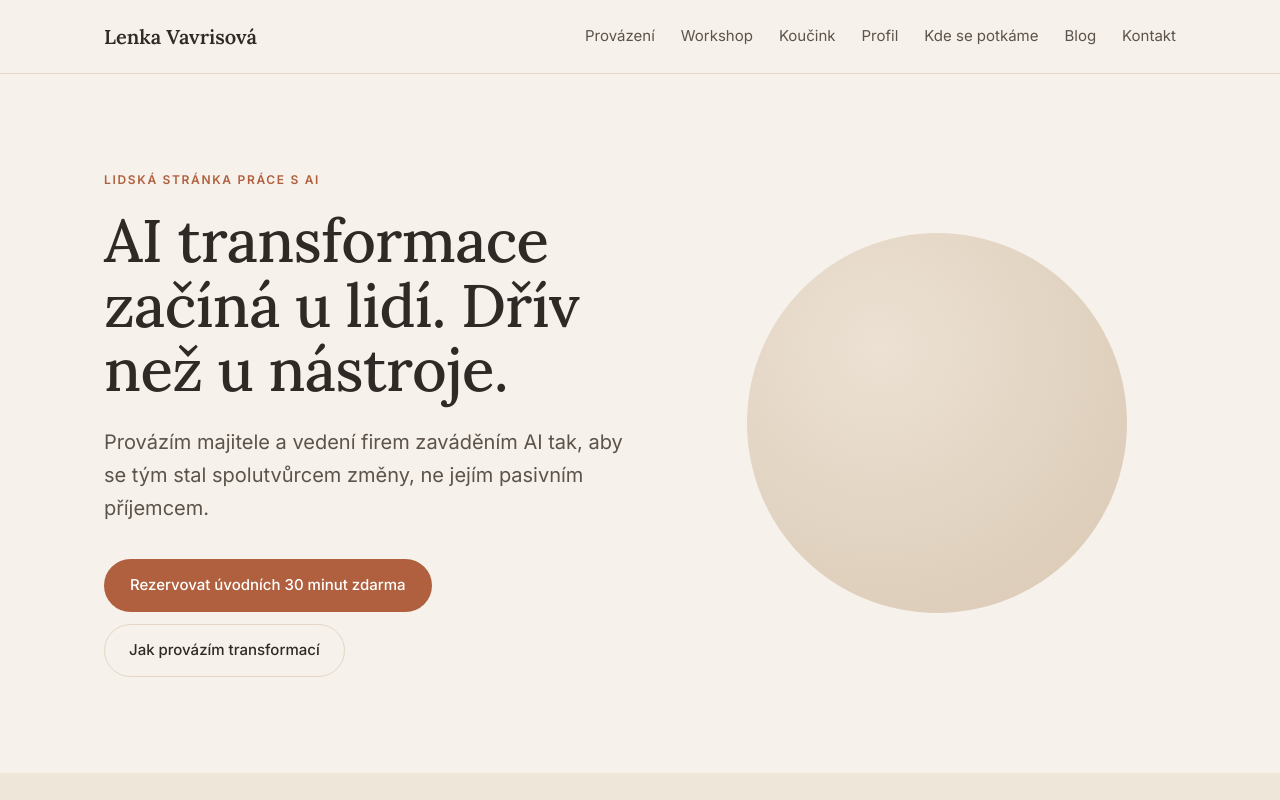
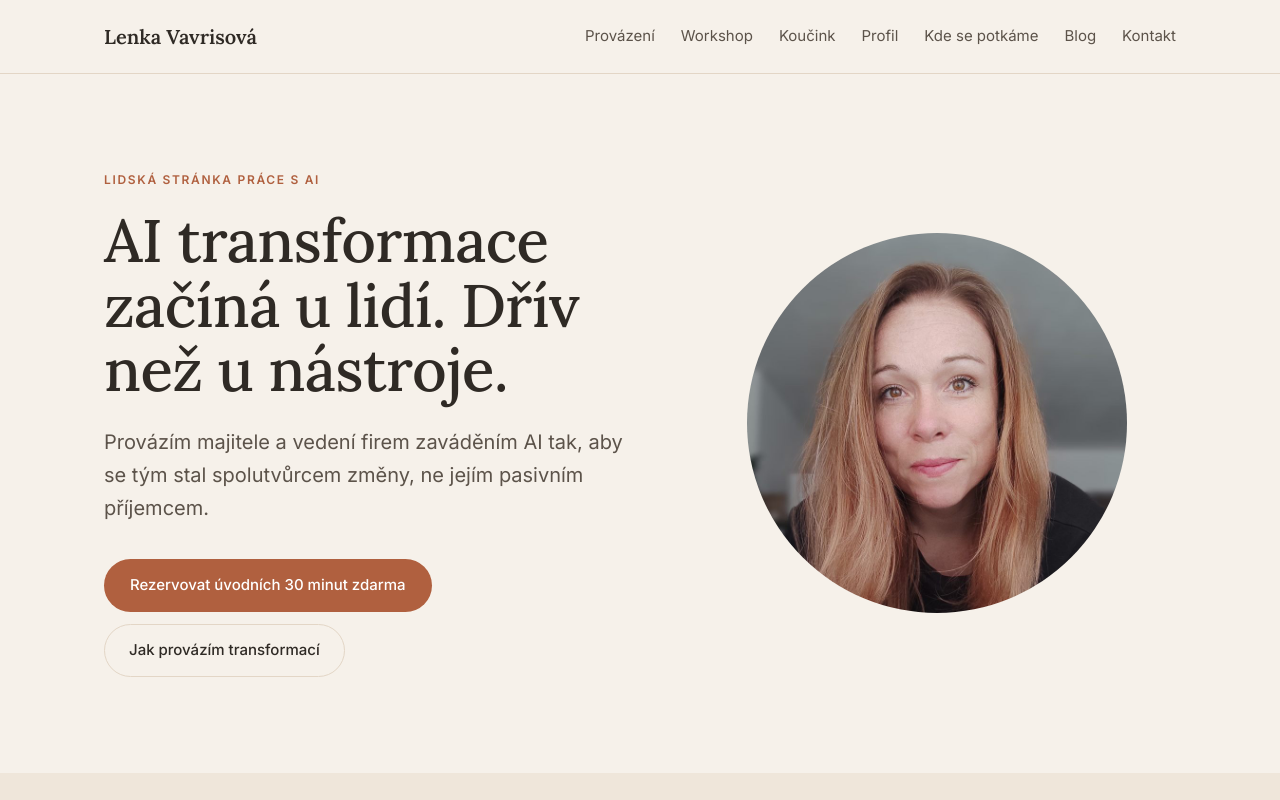
Before and after one commit to SalebraCZ/lenka-vavrisova-web, an Eleventy site: page src/index.njk in a window 1280 px wide. Shown: the top 800 px of the page. Built offline with nearby package versions, Linux system fonts and the light colour scheme; Eleventy itself is replaced by a stand-in of ours; files that its build step writes are made by us from their sources.

Commit message:
Fotka na úvodu a v profilu
Co-Authored-By: Claude Opus 5.5 <noreply@anthropic.com>

```diff
--- a/src/assets/styles.css
+++ b/src/assets/styles.css
@@ -23,7 +23,7 @@
   .btn{display:inline-block;background:var(--accent);color:#fff;text-decoration:none;font-weight:500;font-size:15px;padding:14px 26px;border-radius:999px;transition:background .2s}
   .btn:hover{background:#97502f}
   .btn-ghost{display:inline-block;color:var(--ink);text-decoration:none;font-weight:500;font-size:15px;padding:13px 24px;border-radius:999px;border:1px solid var(--line)}
-  .photo{border-radius:50%;background:radial-gradient(circle at 35% 30%,#ece1d3,#d9c8b3);display:flex;align-items:center;justify-content:center;color:var(--soft);font-size:13px;flex-shrink:0}
+  .photo{border-radius:50%;object-fit:cover;height:auto;background:radial-gradient(circle at 35% 30%,#ece1d3,#d9c8b3);display:flex;align-items:center;justify-content:center;color:var(--soft);font-size:13px;flex-shrink:0}
 
 
   header.nav{border-bottom:1px solid var(--line)}
--- a/src/index.njk
+++ b/src/index.njk
@@ -14,7 +14,7 @@ description: 'Lenka Vavrisová provází majitele a vedení firem lidskou strán
         <a class="btn-ghost" href="/provazeni/">Jak provázím transformací</a>
       </div>
     </div>
-    <div class="photo" role="img" aria-label="Místo pro fotografii"></div>
+    <img class="photo" src="/assets/lenka.jpg" alt="Lenka Vavrisová" width="800" height="800">
   </div>
 </section>
 
--- a/src/profil.njk
+++ b/src/profil.njk
@@ -13,7 +13,7 @@ permalink: /profil/
       <p>Od roku 2013 se pohybuji mezi IT a prací s lidmi. Pomáhám firmám zavádět AI tak, aby se lidé v té změně cítili bezpečně a věřili sobě.</p>
       <a class="btn" href="{{ site.mailto }}">{{ site.rezervace }}</a>
     </div>
-    <div class="photo" role="img" aria-label="Místo pro fotografii"></div>
+    <img class="photo" src="/assets/lenka.jpg" alt="Lenka Vavrisová" width="800" height="800">
   </div>
 </section>
 
```
Also changed, not shown: test/fotka.test.js (added, +18 -0 lines), src/assets/lenka.jpg (added).
